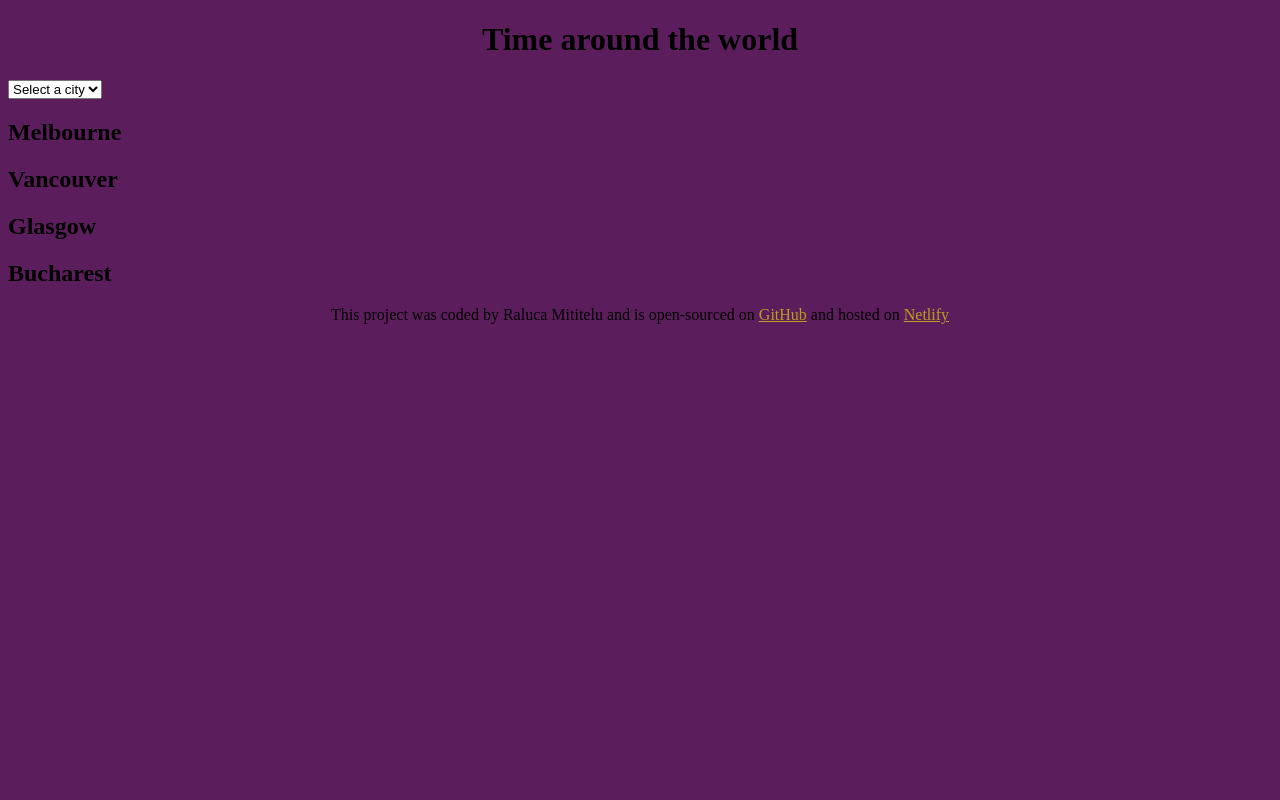
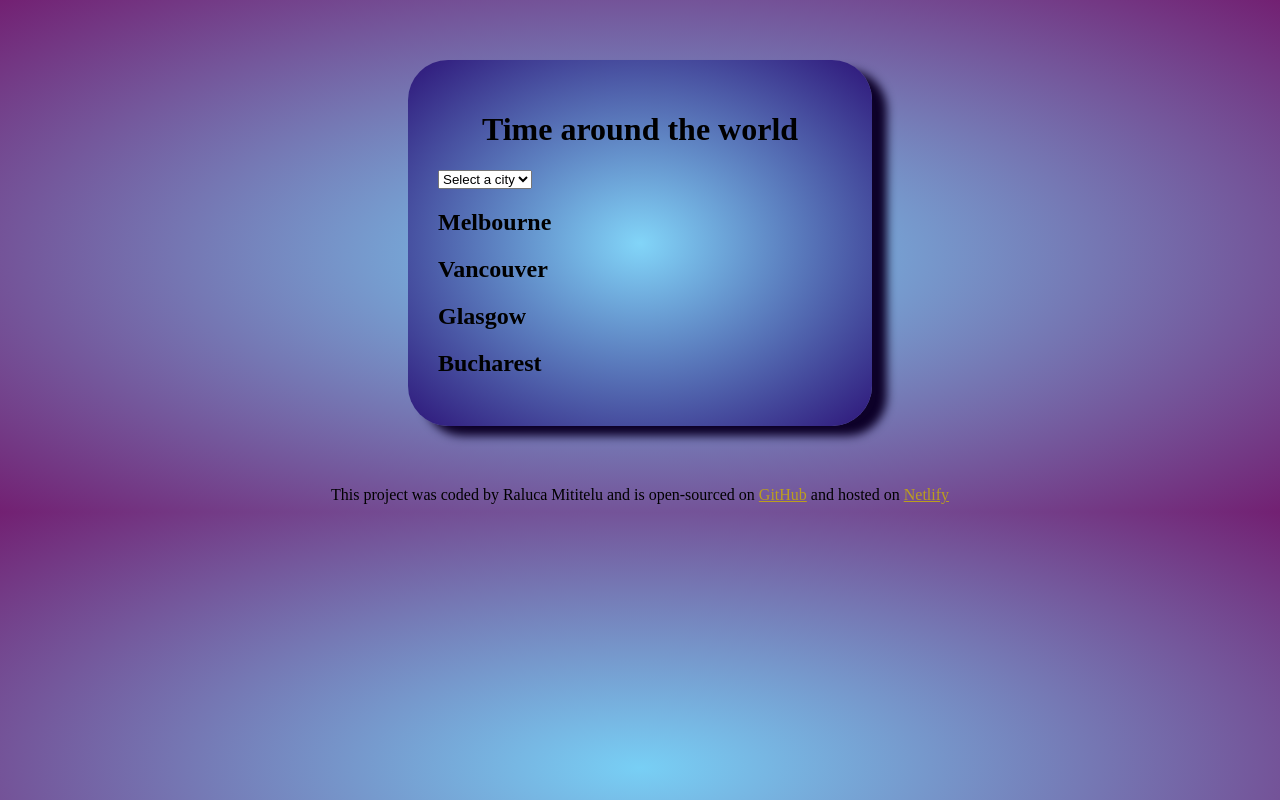
Before and after one commit to RalucaM13/WorldTimeProject, a plain HTML site: page index.html in a window 1280 px wide. Drawn offline with Linux system fonts and the light colour scheme.

Commit message:
Updated basic css

```diff
--- a/css/styles.css
+++ b/css/styles.css
@@ -1,5 +1,5 @@
 body {
-  background: rgba(75, 5, 75, 0.9);
+  background: radial-gradient(rgba(105, 202, 244, 0.9), rgba(99, 8, 99, 0.9));
 }
 a {
   color: rgb(187, 158, 30);
@@ -11,3 +11,11 @@ h1 {
 footer {
   text-align: center;
 }
+.container {
+  max-width: 600px;
+  background: radial-gradient(rgba(131, 214, 249, 0.9), rgba(38, 12, 116, 0.9));
+  padding: 30px;
+  margin: 60px 400px;
+  box-shadow: 15px 10px 10px rgb(13, 1, 40);
+  border-radius: 40px;
+}
```
